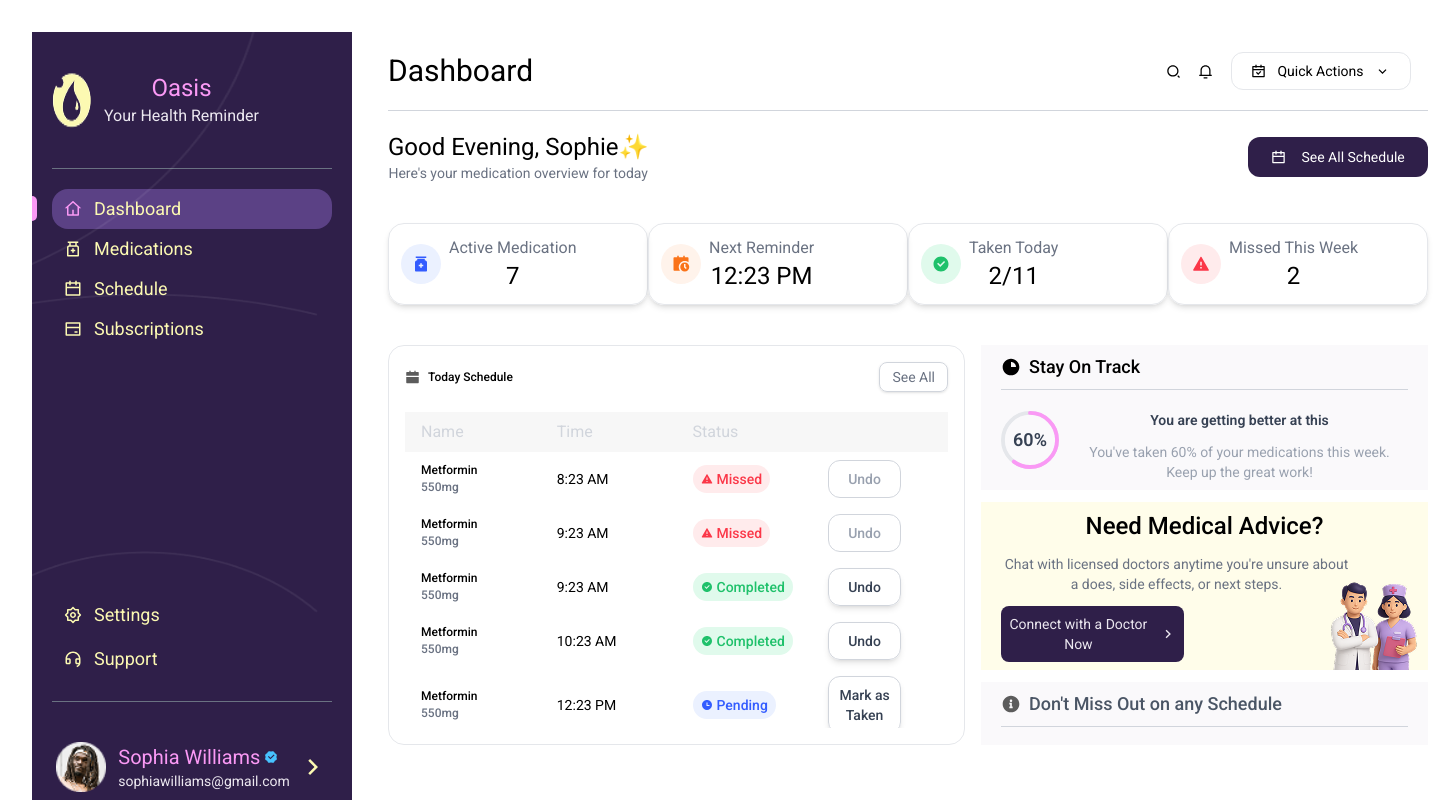
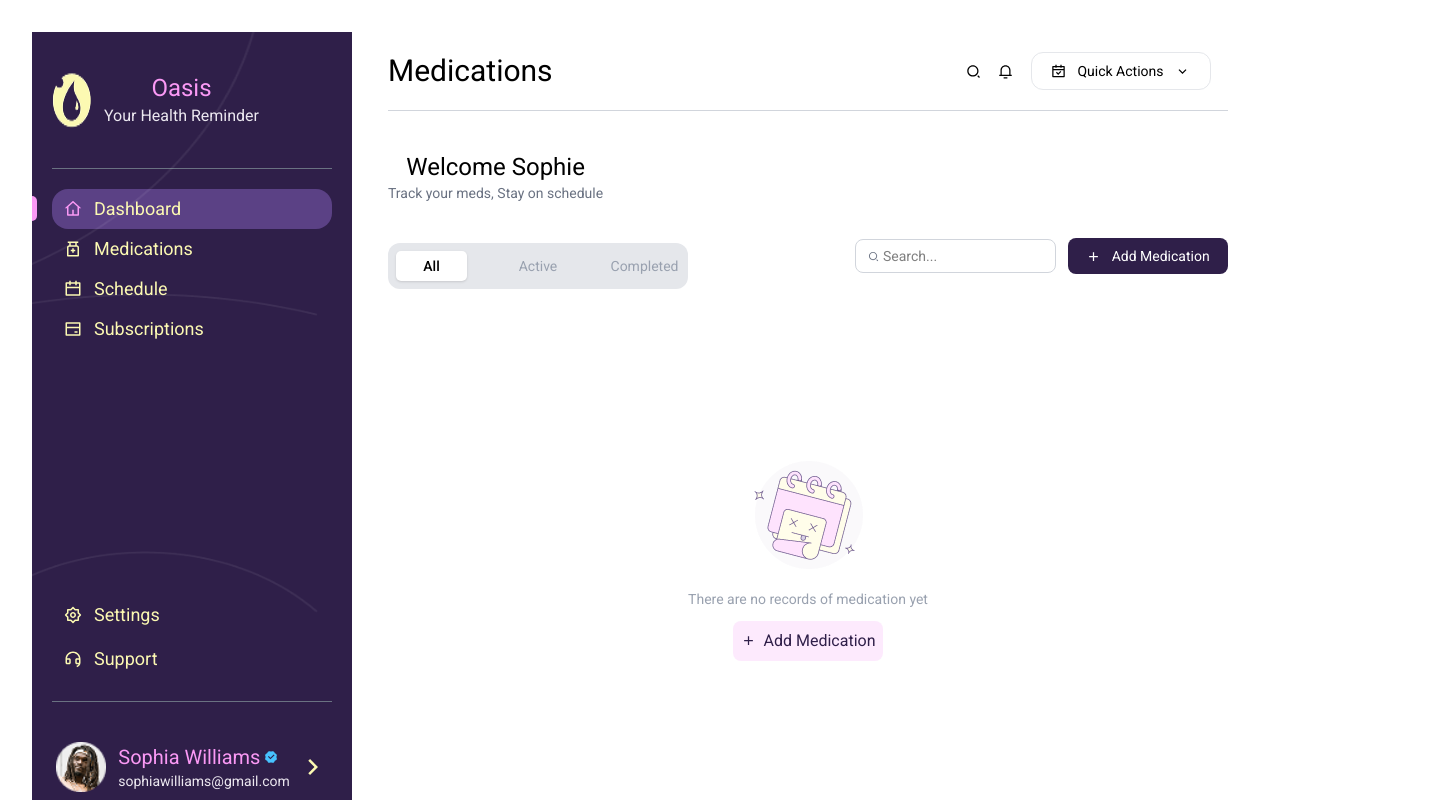
Before and after one commit to TheGildedNexus/oasishealthapp, a React (Vite) app in the folder webapp/: page / in a window 1280 px wide. Shown: the top 800 px of the page, 1448 px wide, since content can reach past the window. Built offline with nearby package versions, Linux system fonts and the light colour scheme.

Commit message:
Add UI Screen: Medications empty state

```diff
--- a/webapp/src/App.jsx
+++ b/webapp/src/App.jsx
@@ -7,6 +7,7 @@ import SignIn from './pages/SignIn';
 import ResetPassword from './pages/ResetPassword';
 import NewPasswd from './components/NewPasswd';
 import Dashboard from './pages/users/dashboard';
+import Medications from './pages/users/medications';
 
 function App() {
 
@@ -17,7 +18,8 @@ function App() {
 	  {/* <SignIn /> */}
 	  {/* <ResetPassword /> */}
 	  {/* <NewPasswd /> */}
-	  <Dashboard />
+	  {/* <Dashboard /> */}
+	  <Medications />
     </>
   )
 }
--- a/webapp/src/index.css
+++ b/webapp/src/index.css
@@ -124,3 +124,11 @@ input[type='number'] {
 		fill: var(--color-oasis-pink);
 	}
 }
+
+.medfilterbtn{
+	background-color: white;
+	color: black;
+	font-weight: 500;
+	padding: 5px;
+	border-radius: 5px;
+}
--- a/webapp/src/pages/users/components/bars.jsx
+++ b/webapp/src/pages/users/components/bars.jsx
@@ -1,5 +1,6 @@
+// Bar Components for consistency across pages
 import React, { useEffect, useRef, useState } from 'react'
-import { RiHome4Line, RiMedicineBottleLine, RiCalendarLine, RiBankCardLine, RiSettings2Line, RiCustomerServiceLine, RiArrowRightSLine, RiVerifiedBadgeFill, RiInformation2Fill } from '@remixicon/react'
+import { RiHome4Line, RiMedicineBottleLine, RiCalendarLine, RiBankCardLine, RiSettings2Line, RiCustomerServiceLine, RiArrowRightSLine, RiVerifiedBadgeFill, RiInformation2Fill, RiSearch2Line, RiNotification3Line, RiCalendarCheckLine, RiArrowDownSLine } from '@remixicon/react'
 
 import whatsapp from '../../../assets/images/whatsapp.png'
 import docnurse from '../../../assets/images/docnurse.png'
@@ -151,7 +152,7 @@ export function NavBar() {
 }
 
 
-export function ProgressBar({progress = 0,size = 120}){
+export function ProgressBar({ progress = 0, size = 120 }) {
 	const circleRef = useRef(null);
 	const stroke = 10;
 	const radius = (size - stroke) / 2;
@@ -195,4 +196,21 @@ export function ProgressBar({progress = 0,size = 120}){
 				{progress}%
 			</div>
 		</div>
+	)
+}
+
+export function TopBar({ tab = 'Dashboard' }) {
+	return(
+	<div className='flex justify-between items-center m-5 border-b-1 border-gray-300 pb-5'>
+		<h1 className='text-3xl'>{tab}</h1>
+		<div className='flex items-center justify-evenly w-70 '>
+			<RiSearch2Line size={15} />
+			<RiNotification3Line size={15} />
+			<div className='flex items-center justify-evenly cursor-pointer w-45 border-1 border-gray-200 p-2 rounded-xl'>
+				<RiCalendarCheckLine size={15} />
+				<h3 className='text-sm font-[400]'>Quick Actions</h3>
+				<RiArrowDownSLine size={15} />
+			</div>
+		</div>
+	</div>
 )}
--- /dev/null
+++ b/webapp/src/pages/users/components/misc.js
@@ -0,0 +1,81 @@
+	const date = new Date();
+
+
+const addHours = (date, hours) => {
+		const copy = new Date(date);
+		copy.setHours(copy.getHours() + hours)
+		return copy;
+	}
+
+export const mockDb = [
+		{
+			name: "Metformin",
+			size: "550mg",
+			time: addHours(date, -1),
+			status: 'completed',
+		},
+		{
+			name: "Metformin",
+			size: "550mg",
+			time: addHours(date, 4),
+			status: 'pending',
+		},
+		{
+			name: "Metformin",
+			size: "550mg",
+			time: addHours(date, 1),
+			status: 'pending',
+		},
+		{
+			name: "Metformin",
+			size: "550mg",
+			time: addHours(date, 2),
+			status: 'pending',
+		},
+		{
+			name: "Metformin",
+			size: "550mg",
+			time: addHours(date, 1),
+			status: 'pending',
+		},
+		{
+			name: "Metformin",
+			size: "550mg",
+			time: addHours(date, 3),
+			status: 'pending',
+		},
+		{
+			name: "Metformin",
+			size: "550mg",
+			time: addHours(date, 3),
+			status: 'pending',
+		},
+		{
+			name: "Metformin",
+			size: "550mg",
+			time: addHours(date, 2),
+			status: 'pending',
+		},
+		{
+			name: "Metformin",
+			size: "550mg",
+			time: addHours(date, -2),
+			status: 'completed',
+		},
+		{
+			name: "Metformin",
+			size: "550mg",
+			time: addHours(date, -3),
+			status: 'missed',
+		},
+		{
+			name: "Metformin",
+			size: "550mg",
+			time: addHours(date, -2),
+			status: 'missed',
+		}
+	].sort((a, b) => {
+		return a.time > b.time ? 1 : -1;
+	})
+
+export const timeOfDay = date.getHours() <= 11 ? 'Morning' : date.getHours() >= 12 && date.getHours() <= 15 ? 'Afternoon' : date.getHours() >= 16 && date.getHours() <= 19 ? 'Evening' : 'Night';
--- a/webapp/src/pages/users/dashboard.jsx
+++ b/webapp/src/pages/users/dashboard.jsx
@@ -1,92 +1,16 @@
 import React, { useState } from 'react'
-import { RiCalendarLine, RiSearch2Line, RiNotification3Line, RiCalendarCheckLine, RiArrowDownSLine, RiMedicineBottleFill, RiCalendarScheduleFill, RiCheckboxCircleFill, RiAlertFill, RiCalendarFill, RiAddFill, RiTimeFill, RiArrowRightSLine, RiInformation2Fill, RiProgress2Fill } from '@remixicon/react'
+import { RiCalendarLine, RiMedicineBottleFill, RiCalendarScheduleFill, RiCheckboxCircleFill, RiAlertFill, RiCalendarFill, RiAddFill, RiTimeFill, RiProgress2Fill } from '@remixicon/react'
 import empty from '../../assets/images/empty-states.png'
-import { NavBar, ProgressBar, SideBar } from './components/bars'
+import { NavBar, ProgressBar, SideBar, TopBar } from './components/bars'
+import { mockDb, timeOfDay } from './components/misc';
 
 
 function Dashboard() {
 	const [isEmpty, setIsEmpty] = useState(false);
 	const date = new Date();
 	// setIsEmpty(false)
-	const addHours = (date, hours) => {
-		const copy = new Date(date);
-		copy.setHours(copy.getHours() + hours)
-		return copy;
-	}
 
-	let mockDB = [
-		{
-			name: "Metformin",
-			size: "550mg",
-			time: addHours(date, -1),
-			status: 'completed',
-		},
-		{
-			name: "Metformin",
-			size: "550mg",
-			time: addHours(date, 4),
-			status: 'pending',
-		},
-		{
-			name: "Metformin",
-			size: "550mg",
-			time: addHours(date, 1),
-			status: 'pending',
-		},
-		{
-			name: "Metformin",
-			size: "550mg",
-			time: addHours(date, 2),
-			status: 'pending',
-		},
-		{
-			name: "Metformin",
-			size: "550mg",
-			time: addHours(date, 1),
-			status: 'pending',
-		},
-		{
-			name: "Metformin",
-			size: "550mg",
-			time: addHours(date, 3),
-			status: 'pending',
-		},
-		{
-			name: "Metformin",
-			size: "550mg",
-			time: addHours(date, 3),
-			status: 'pending',
-		},
-		{
-			name: "Metformin",
-			size: "550mg",
-			time: addHours(date, 2),
-			status: 'pending',
-		},
-		{
-			name: "Metformin",
-			size: "550mg",
-			time: addHours(date, -2),
-			status: 'completed',
-		},
-		{
-			name: "Metformin",
-			size: "550mg",
-			time: addHours(date, -3),
-			status: 'missed',
-		},
-		{
-			name: "Metformin",
-			size: "550mg",
-			time: addHours(date, -2),
-			status: 'missed',
-		}
-	].sort((a, b) => {
-		return a.time > b.time ? 1 : -1;
-	})
-
-	mockDB = mockDB.filter((item) => item.time.getDate() === date.getDate())
-	console.log(mockDB)
+	const mockDB = mockDb.filter((item) => item.time.getDate() === date.getDate())
 
 
 	const totalDaily = mockDB.length;
@@ -100,22 +24,11 @@ function Dashboard() {
 	return (
 		<div className='grid grid-cols-[auto_1fr] gap-4'>
 			<NavBar />
-			<div className=''>
-				<div className='flex justify-between items-center m-5 border-b-1 border-gray-300 pb-5'>
-					<h1 className='text-3xl'>Dashboard</h1>
-					<div className='flex items-center justify-evenly w-70 '>
-						<RiSearch2Line size={15} />
-						<RiNotification3Line size={15} />
-						<div className='flex items-center justify-evenly cursor-pointer w-45 border-1 border-gray-200 p-2 rounded-xl'>
-							<RiCalendarCheckLine size={15} />
-							<h3 className='text-sm font-[400]'>Quick Actions</h3>
-							<RiArrowDownSLine size={15} />
-						</div>
-					</div>
-				</div>
+			<div>
+				<TopBar tab='Dashboard'/>
 				<div className='flex justify-between items-center m-5'>
 					<div>
-						<h1 className='text-2xl font-[400]'>Good Evening, Sophie✨ {/* Replace with real user data */}</h1>
+						<h1 className='text-2xl font-[400]'>Good {timeOfDay}, Sophie✨ {/* Replace with real user data */}</h1>
 						<h2 className='text-sm text-gray-500'>Here's your medication overview for today</h2>
 					</div>
 					<div className='flex justify-evenly items-center w-45 p-2 h-10 text-sm rounded-xl text-white bg-oasis-indigo'>
--- /dev/null
+++ b/webapp/src/pages/users/medications.jsx
@@ -0,0 +1,56 @@
+import React, { useState } from 'react'
+import { RiCalendarLine, RiMedicineBottleFill, RiCalendarScheduleFill, RiCheckboxCircleFill, RiAlertFill, RiCalendarFill, RiAddFill, RiTimeFill, RiProgress2Fill, RiSearch2Line } from '@remixicon/react'
+import empty from '../../assets/images/empty-states.png'
+import { NavBar, ProgressBar, SideBar, TopBar } from './components/bars'
+import { mockDb } from './components/misc';
+
+
+
+function Medications() {
+	const [isEmpty, setIsEmpty] = useState(true);
+	const date = new Date();
+	// setIsEmpty(false)
+
+	return (
+		<div className='grid grid-cols-[auto_1fr] gap-4'>
+			<NavBar />
+			<div className='flex flex-col'>
+				<TopBar tab='Medications' />
+				<div className='flex justify-between items-center m-5'>
+					<div>
+						<h1 className='text-2xl font-[400]'>Welcome Sophie {/* Replace with real user data */}</h1>
+						<h2 className='text-sm text-gray-500'>Track your meds, Stay on schedule</h2>
+					</div>
+				</div>
+				<div className='flex items-center justify-between px-5'>
+					<div className='flex items-center mt-5 bg-gray-200 rounded-xl justify-between p-2 w-[300px] text-sm text-gray-400' id="tab">
+						<button className='w-1/4 text-center medfilterbtn shadow-sm'>All</button>
+						<button className='w-1/4 text-center'>Active</button>
+						<button className='w-1/4 text-center'>Completed</button>
+					</div>
+					<div className='flex items-center gap-3'>
+						<div className='flex w-fit px-3 py-2 border border-gray-300 rounded-lg items-center'>
+							<RiSearch2Line size={11} className='text-gray-500 mr-1' />
+							<input type="text" placeholder='Search...' className='text-sm outline-0 h-[100%]' />
+						</div>
+						<div className='flex justify-evenly items-center w-40 p-2 text-sm rounded-lg text-white bg-oasis-indigo'>
+							<RiAddFill size={15} />
+							<p>Add Medication</p>
+						</div>
+					</div>
+				</div>
+				{isEmpty ?
+					<div className='w-full h-full flex items-center flex-col justify-center'>
+								<img src={empty} alt="" className='mb-5' />
+								<p className='text-gray-400 text-sm'>There are no records of medication yet</p>
+								<button className='flex items-center text-oasis-indigo p-2 bg-misc-pink rounded-lg mt-3'>
+									<RiAddFill size={15} color='var(--color-oasis-indigo)' className='mr-2' />
+									<p>Add Medication</p>
+								</button>
+					</div> : <div></div>}
+			</div>
+		</div>
+	)
+}
+
+export default Medications
```
Lines whose indentation alone changed are shown as unchanged.
